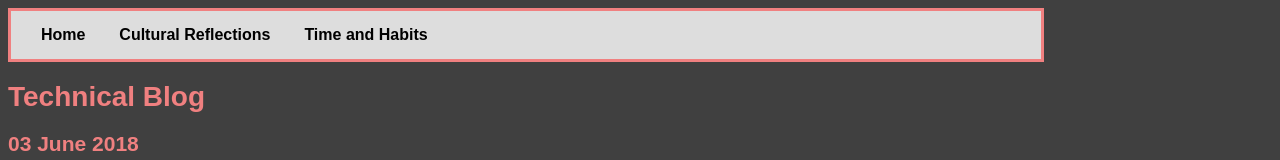
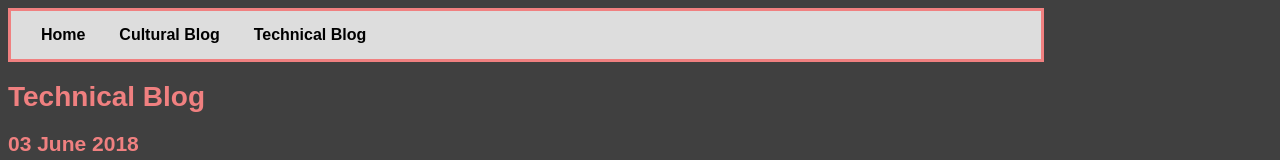
Before and after one commit to kyokopl/kyokopl.github.io, a plain HTML site: page blog/t2-html-css-dom-p1.html in a window 1280 px wide. Shown: the top 160 px of the page. Drawn offline with Linux system fonts and the light colour scheme.

Commit message:
updated tech blog

```diff
--- a/blog/t2-html-css-dom-p1.html
+++ b/blog/t2-html-css-dom-p1.html
@@ -8,8 +8,8 @@
   <body>
     <header class="nav-bar">
         <a href="https://kyokopl.github.io/">Home</a>
-        <a href="https://kyokopl.github.io/blog/c1-reflection-blog.html">Cultural Reflections</a>
-        <a href="https://kyokopl.github.io/blog/c1-time-and-habits-blog.html">Time and Habits</a>
+        <a href="https://kyokopl.github.io/blog/culturalblog-landing-page.html">Cultural Blog</a>
+        <a href="https://kyokopl.github.io/blog/techblog-landing-page.html">Technical Blog</a>
     </header>
     <div class="content">
       <h1>Technical Blog</h1>
```
Also changed, not shown: blog/t2-html-css-dom-p2.html (+2 -2 lines).
